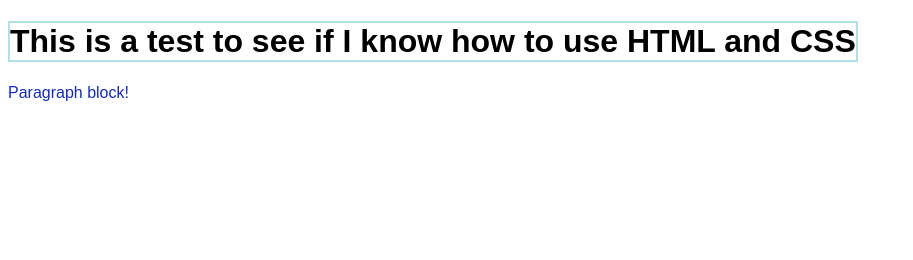
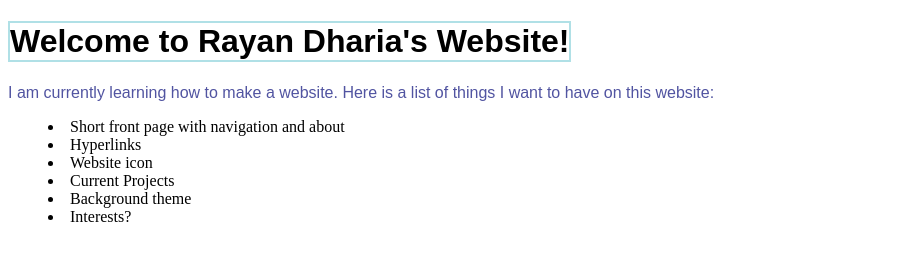
Before and after one commit to RayanDharia/rayandharia.github.io, a plain HTML site: page index.html in a window 1280 px wide. Shown: the whole page, without its empty margins (0-913 px from the left). Drawn offline with Linux system fonts and the light colour scheme.

Commit message:
Switched out some text

```diff
--- a/index.html
+++ b/index.html
@@ -5,8 +5,16 @@
         <title> Rayan Dharia's Website </title>
     </head>
     <body>
-        <h1 class="text"> This is a test to see if I know how to use HTML and CSS </h1>
-        <p class="text" onclick="setRandomColor()"> Paragraph block! </p>
+        <h1 class="text"> Welcome to Rayan Dharia's Website! </h1>
+        <p class="text"> I am currently learning how to make a website. Here is a list of things I want to have on this website:</p>
+        <menu>
+            <li>Short front page with navigation and about</li>
+            <li>Hyperlinks</li>
+            <li>Website icon</li>
+            <li>Current Projects</li>
+            <li>Background theme</li>
+            <li>Interests?</li>
+          </menu>
         <script src="main.js"></script>
     </body>
 </html>
--- a/styles.css
+++ b/styles.css
@@ -12,5 +12,5 @@ h1:hover {
 }
 
 p {
-    transition: color 1s ease;
+
 }
```
